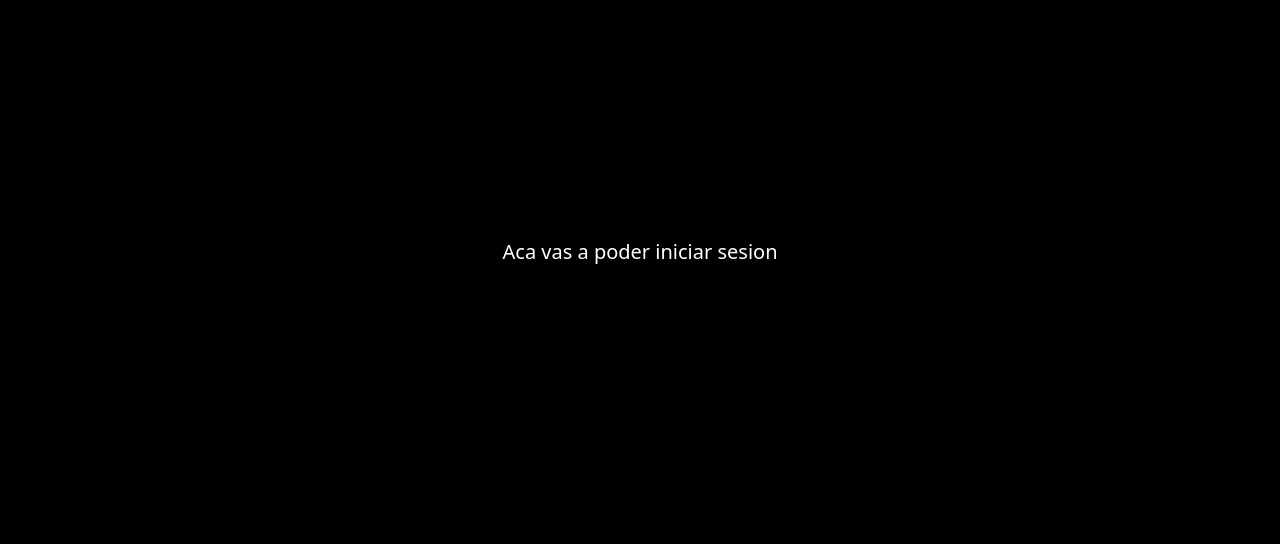
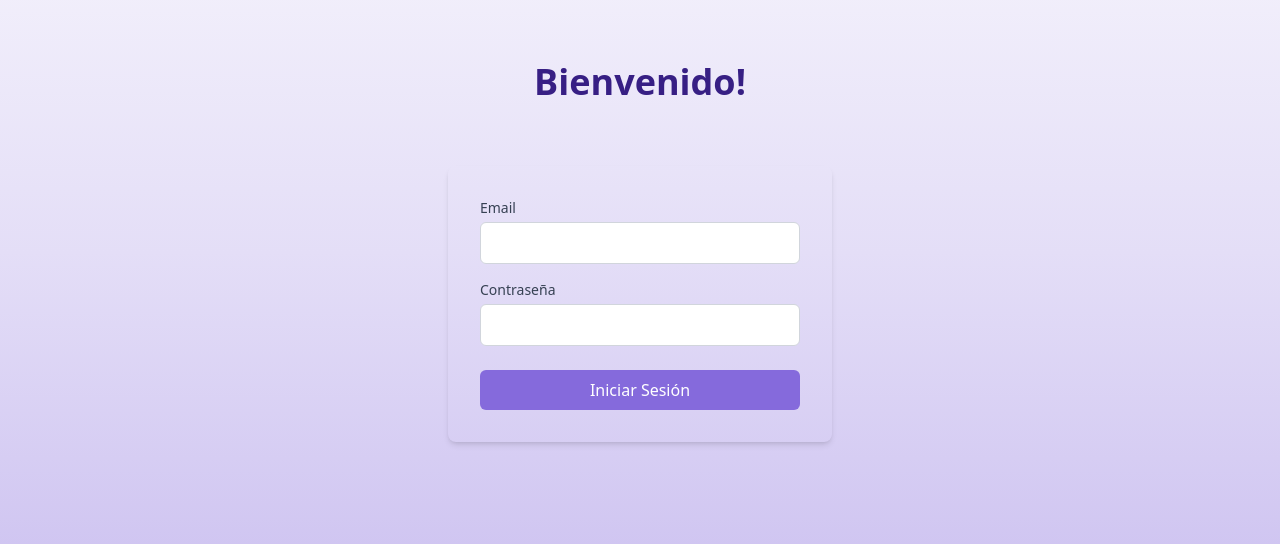
Before and after one commit to alejoevilches/puroquilmes-front, a React (Vite) app: page /login in a window 1280 px wide. Shown: the part 148-692 px from the top of the page. Built offline with nearby package versions, Linux system fonts and the light colour scheme.

Commit message:
clean installation

```diff
--- a/src/index.css
+++ b/src/index.css
@@ -1 +1,15 @@
 @import "tailwindcss";
+
+@theme {
+    --color-puroquilmes-50: #f8f7fd;
+    --color-puroquilmes-100: #f1eefb;
+    --color-puroquilmes-200: #e4def7;
+    --color-puroquilmes-300: #d6cdf3;
+    --color-puroquilmes-400: #c9bdef;
+    --color-puroquilmes-500: #bcaeec;
+    --color-puroquilmes-600: #856adc;
+    --color-puroquilmes-700: #522fc6;
+    --color-puroquilmes-800: #371f84;
+    --color-puroquilmes-900: #1b1042;
+    --color-puroquilmes-950: #0e0821;
+  }
--- a/src/pages/Login.tsx
+++ b/src/pages/Login.tsx
@@ -1,7 +1,32 @@
 export default function Login() {
   return (
-    <div className="min-h-screen bg-black flex items-center justify-center">
-      <p className="text-white text-xl">Aca vas a poder iniciar sesion</p>
-    </div>
+    <section className="flex gap-10 flex-col justify-center items-center h-screen bg-gradient-to-t from-puroquilmes-400 via-puroquilmes-200 to-puroquilmes-50">
+      <h2 className="text-4xl font-bold text-center mb-6 text-puroquilmes-800">Bienvenido!</h2>
+      <form className="p-8 rounded-lg shadow-md w-96">          <div className="mb-4">
+            <label htmlFor="email" className="block text-sm font-medium text-gray-700 mb-1">Email</label>
+            <input
+              type="email"
+              name="email"
+              id="email"
+              className="w-full px-3 py-2 border bg-white border-gray-300 rounded-md focus:outline-none focus:ring-2 focus:ring-puroquilmes-500 text-puroquilmes-800"
+            />
+          </div>
+          <div className="mb-6">
+            <label htmlFor="password" className="block text-sm font-medium text-gray-700 mb-1">Contraseña</label>
+            <input
+              type="password"
+              name="password"
+              id="password"
+              className="w-full px-3 py-2 border bg-white border-gray-300 rounded-md focus:outline-none focus:ring-2 focus:ring-puroquilmes-500 text-puroquilmes-800"
+            />
+          </div>
+          <button
+            type="submit"
+            className="w-full bg-puroquilmes-600 text-white py-2 px-4 rounded-md hover:bg-puroquilmes-700 transition-colors duration-200 font-medium"
+          >
+            Iniciar Sesión
+          </button>
+      </form>
+    </section>
   );
 }
```
Also changed, not shown: 1 other file (tests, documents, lock files or other folders).
